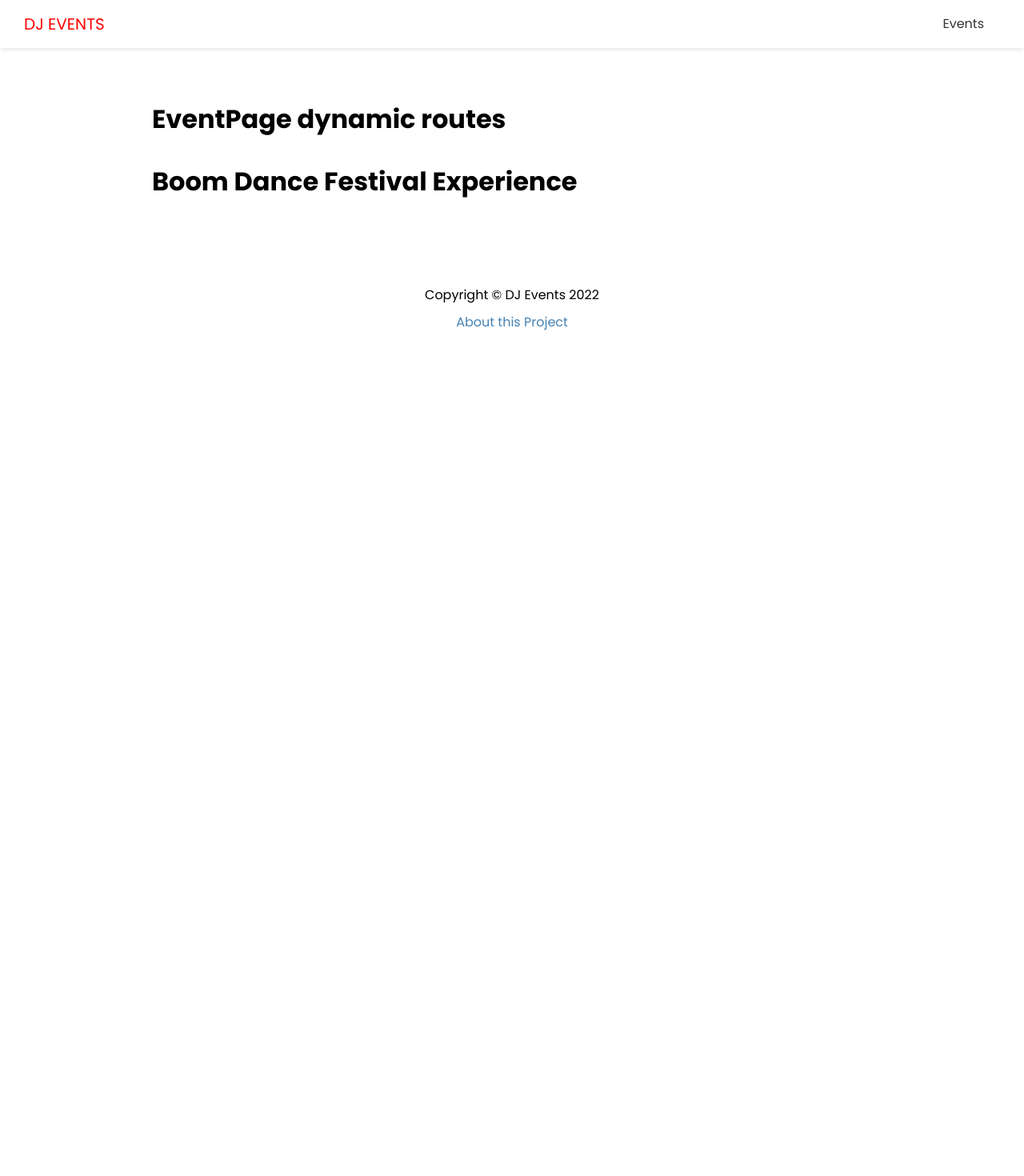
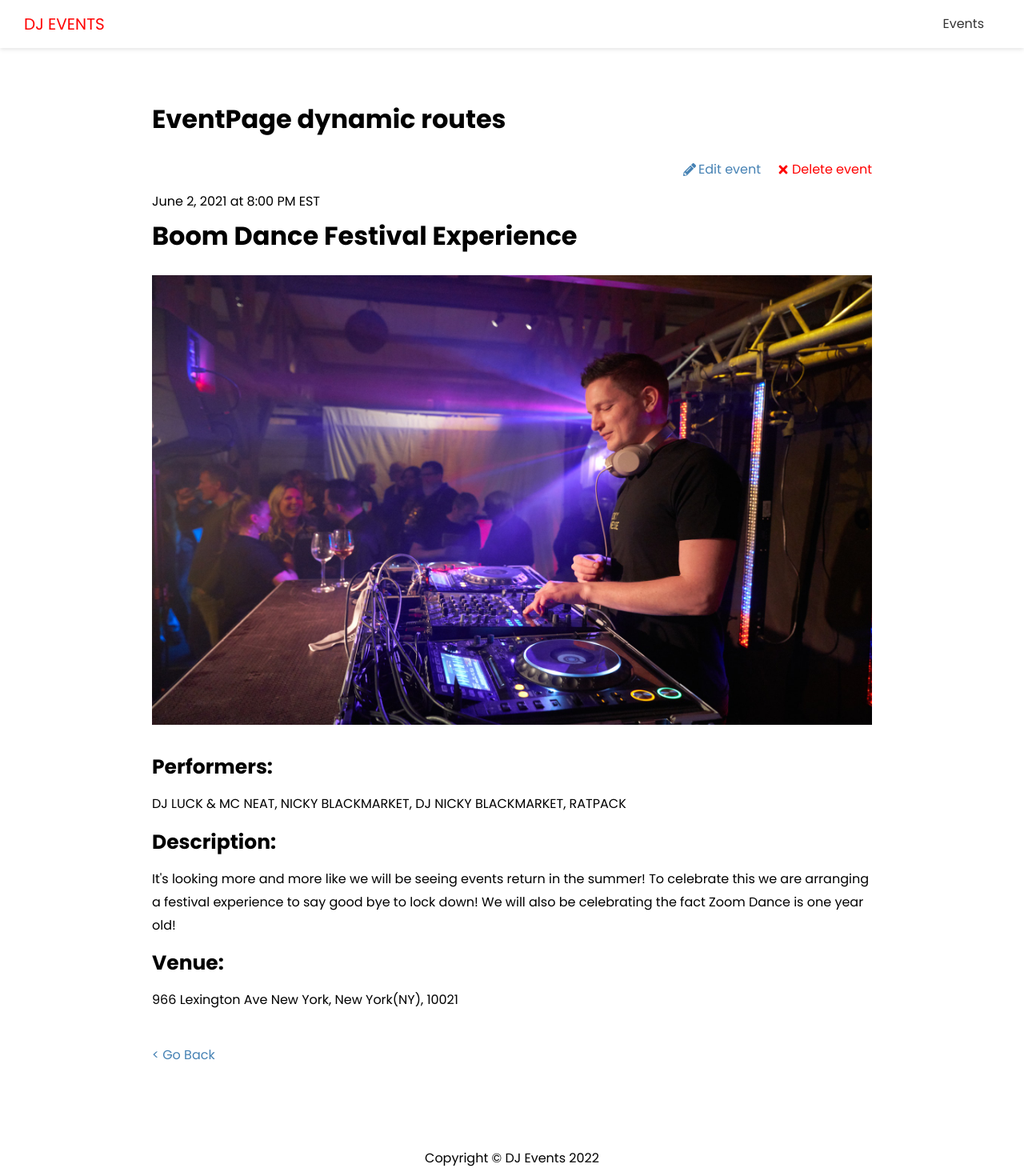
Before and after one commit to Zeeshnhmd/dj-events-nextjs, a Next.js app: page /events/boom-dance-festival-experience in a window 1280 px wide. Shown: the top 1470 px of the page at 80% size. Before the commit the page ends 800 px from the top, so only its background shows below. Built offline with nearby package versions, Linux system fonts and the light colour scheme; no server answers.

Commit message:
f3_e5 single event page design

```diff
--- a/pages/events/[slug].js
+++ b/pages/events/[slug].js
@@ -1,18 +1,65 @@
 import React from "react";
+import { FaPencilAlt, FaTimes } from "react-icons/fa";
 import { useRouter } from "next/router";
+
 import Layout from "../../components/Layout/Layout";
 import { API_URL } from "config";
+import styles from "./events.module.css";
+import Link from "next/link";
+import Image from "next/image";
 
 export default function EventPage({ events }) {
 	const router = useRouter();
-	console.log(router);
 
+	const handleDelete = () => {
+		console.log("item Deleted");
+	};
 	return (
 		<Layout>
 			<h1>EventPage dynamic routes</h1>
 			{/* we are using here (id) in router because we have name the file (id) if we have named the file (slug) then we have used (slug) */}
 			{/* <h1>{router.query.id}</h1> */}
-			<h1>{events.name}</h1>
+			<div className={styles.event}>
+				<div className={styles.controls}>
+					<Link href={`/events/edit/${events.id}`}>
+						<a className={`${styles.eventAction} ${styles.action}`}>
+							<FaPencilAlt />
+							Edit event
+						</a>
+					</Link>
+					<a
+						href="#"
+						onClick={handleDelete}
+						className={`${styles.delete} ${styles.eventAction}`}
+					>
+						<FaTimes /> Delete event
+					</a>
+				</div>
+				<span>
+					{events.date} at {events.time}
+				</span>
+				<h1>{events.name}</h1>
+				{events.image && (
+					<div className={styles.image}>
+						<Image
+							src={events.image}
+							width={960}
+							height={600}
+							alt="event image"
+						/>
+					</div>
+				)}
+				<h3>Performers:</h3>
+				<p>{events.performers}</p>
+				<h3>Description:</h3>
+				<p>{events.description}</p>
+				<h3>Venue:</h3>
+				<p>{events.address}</p>
+
+				<Link href="/events">
+					<a className={styles.back}>{"<"} Go Back</a>
+				</Link>
+			</div>
 		</Layout>
 	);
 }
--- /dev/null
+++ b/pages/events/events.module.css
@@ -0,0 +1,38 @@
+.event {
+	position: relative;
+	padding-top: 40px;
+}
+
+.event h3 {
+	font-size: 25px;
+}
+
+.event p {
+	margin: 10px 0;
+}
+
+.image {
+	margin-bottom: 20px;
+}
+
+.controls {
+	position: absolute;
+	right: 0;
+	top: 0;
+	display: flex;
+}
+.eventAction {
+	display: flex;
+	align-items: center;
+	gap: 3px;
+}
+.delete {
+	margin-left: 20px;
+	color: red;
+}
+
+.back {
+	display: block;
+	margin-top: 40px;
+	font-size: 16px;
+}
```
